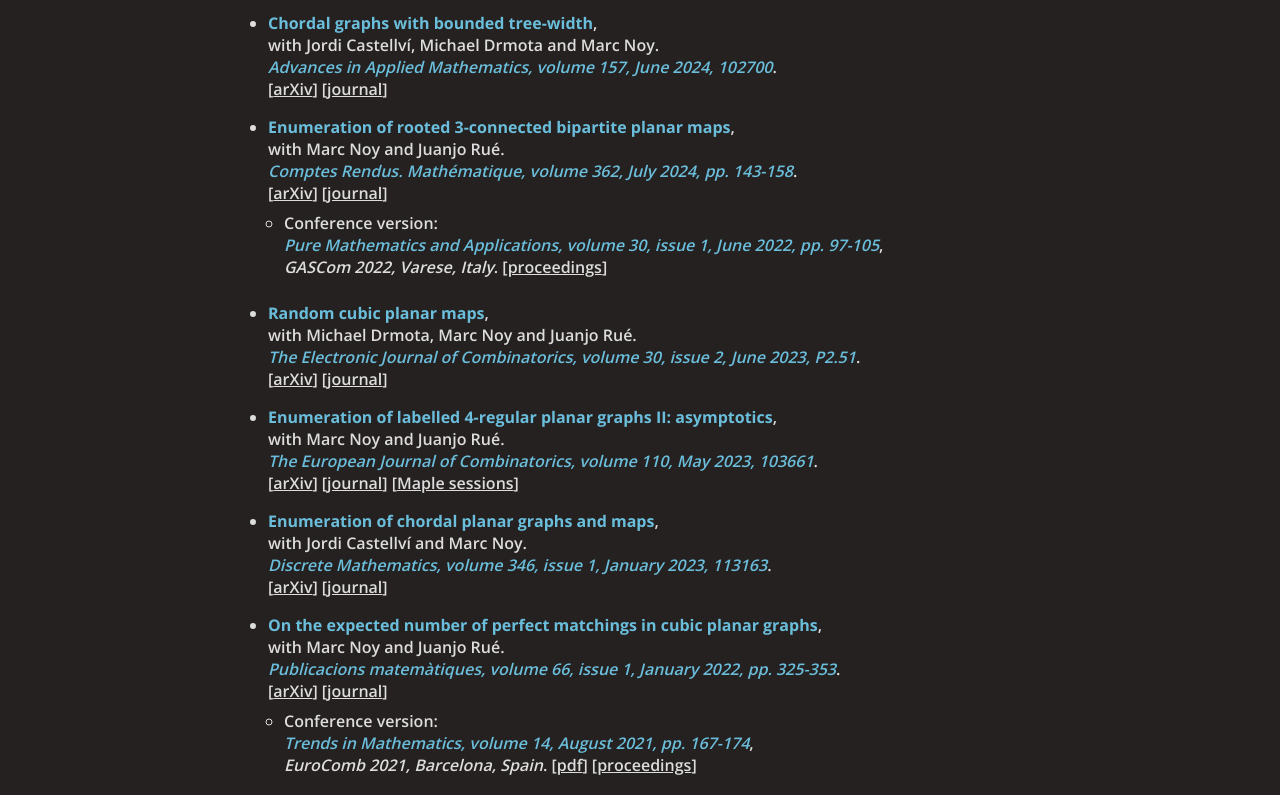
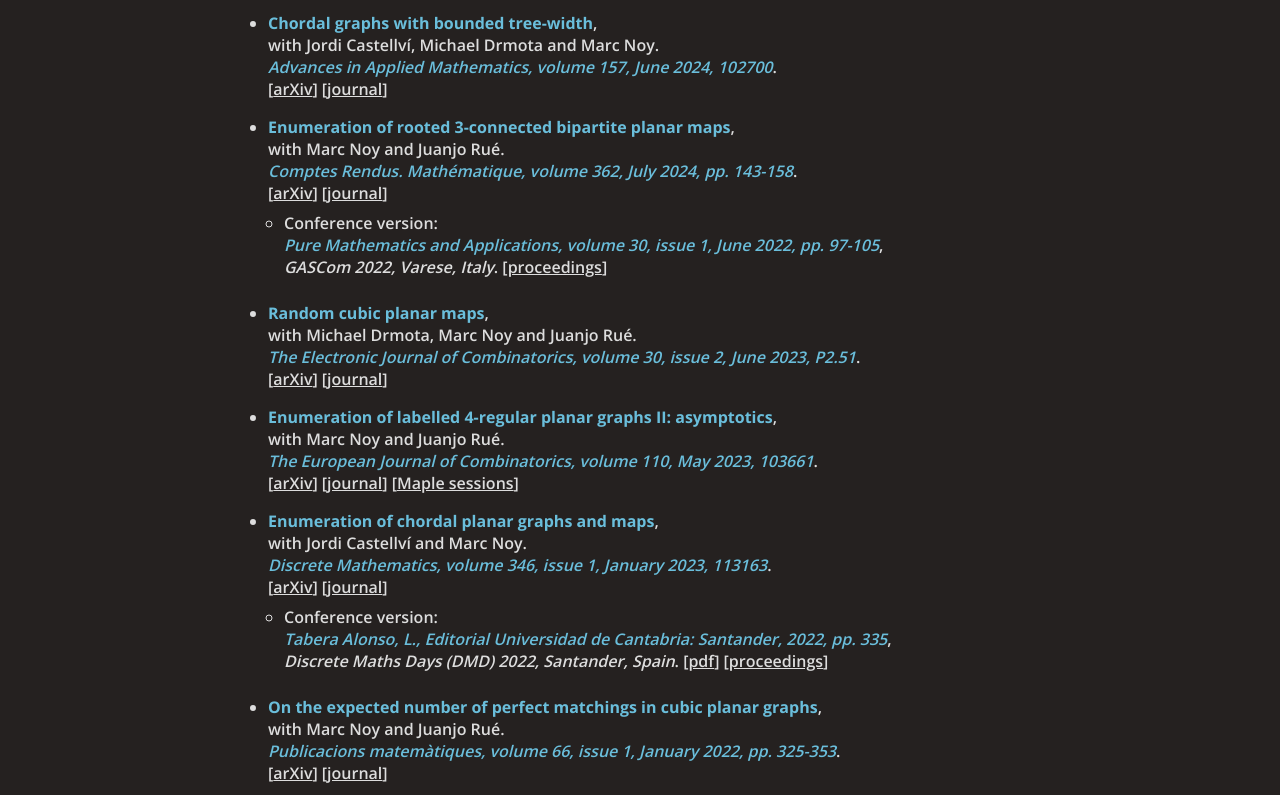
Before and after one commit to requile/requile.github.io, a plain HTML site: page research.html in a window 1280 px wide. Shown: the part 197-992 px from the top of the page. Drawn offline with nearby package versions, Linux system fonts and the light colour scheme.

Commit message:
Add files via upload

```diff
--- a/research.html
+++ b/research.html
@@ -74,6 +74,16 @@
             <span id="journal">Discrete Mathematics, volume 346, issue 1, January 2023, 113163</span>.<br />
             [<a href="https://arxiv.org/abs/2202.13340">arXiv</a>]
             [<a href="https://doi.org/10.1016/j.disc.2022.113163">journal</a>]
+
+            <ul id="sub">
+            	<li>
+            	Conference version:<br />
+            	<span id="journal">Tabera Alonso, L., Editorial Universidad de Cantabria: Santander, 2022, pp. 335</span>,<br />
+            	<i>Discrete Maths Days (DMD) 2022, Santander, Spain</i>.
+            	[<a href="https://dmd2022.unican.es/978-84-19024-03-9.pdf">pdf</a>]
+            	[<a href="https://doi.org/10.22429/Euc2022.016">proceedings</a>]
+            	</li>
+        	</ul>
         </li>
 
        	<li>
```
